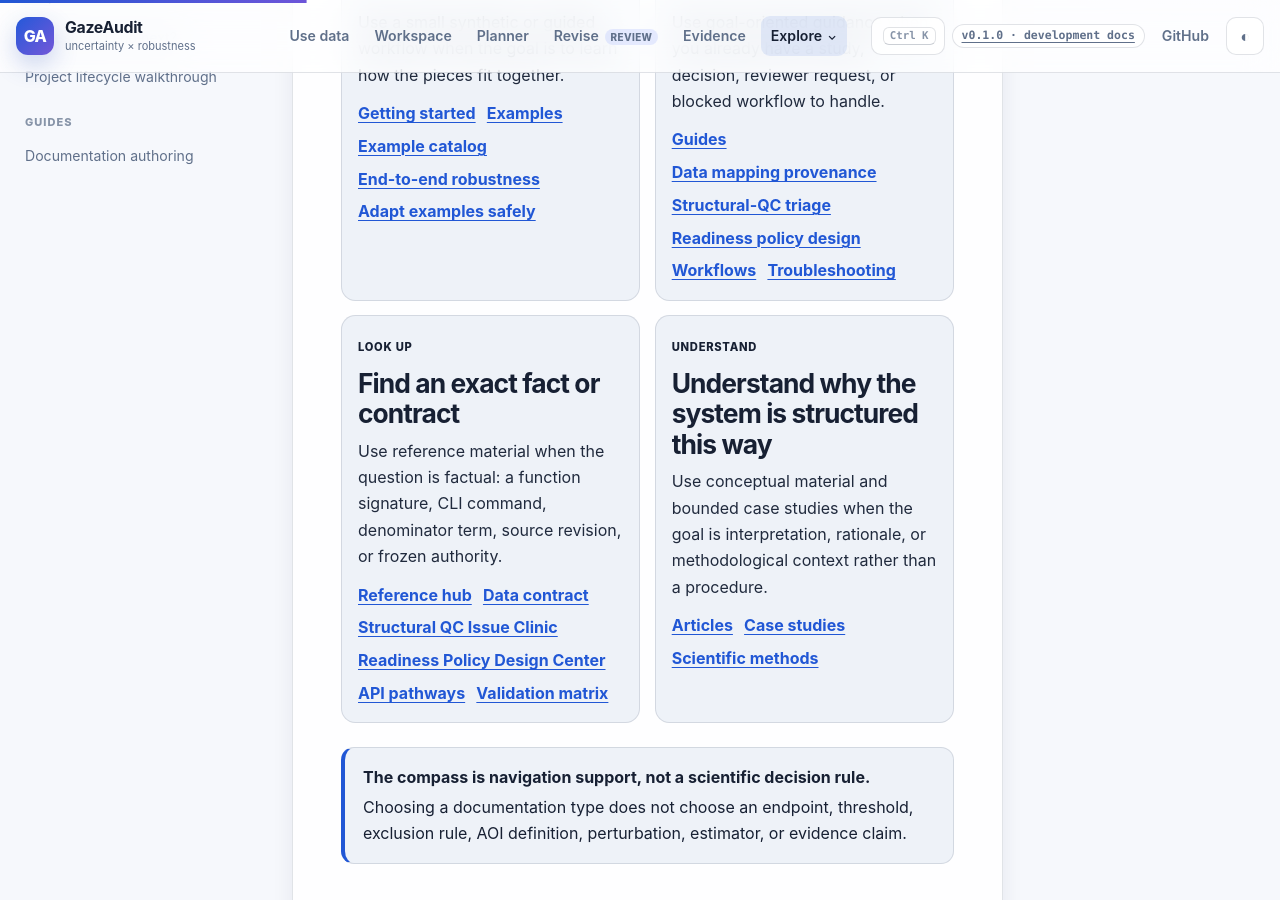
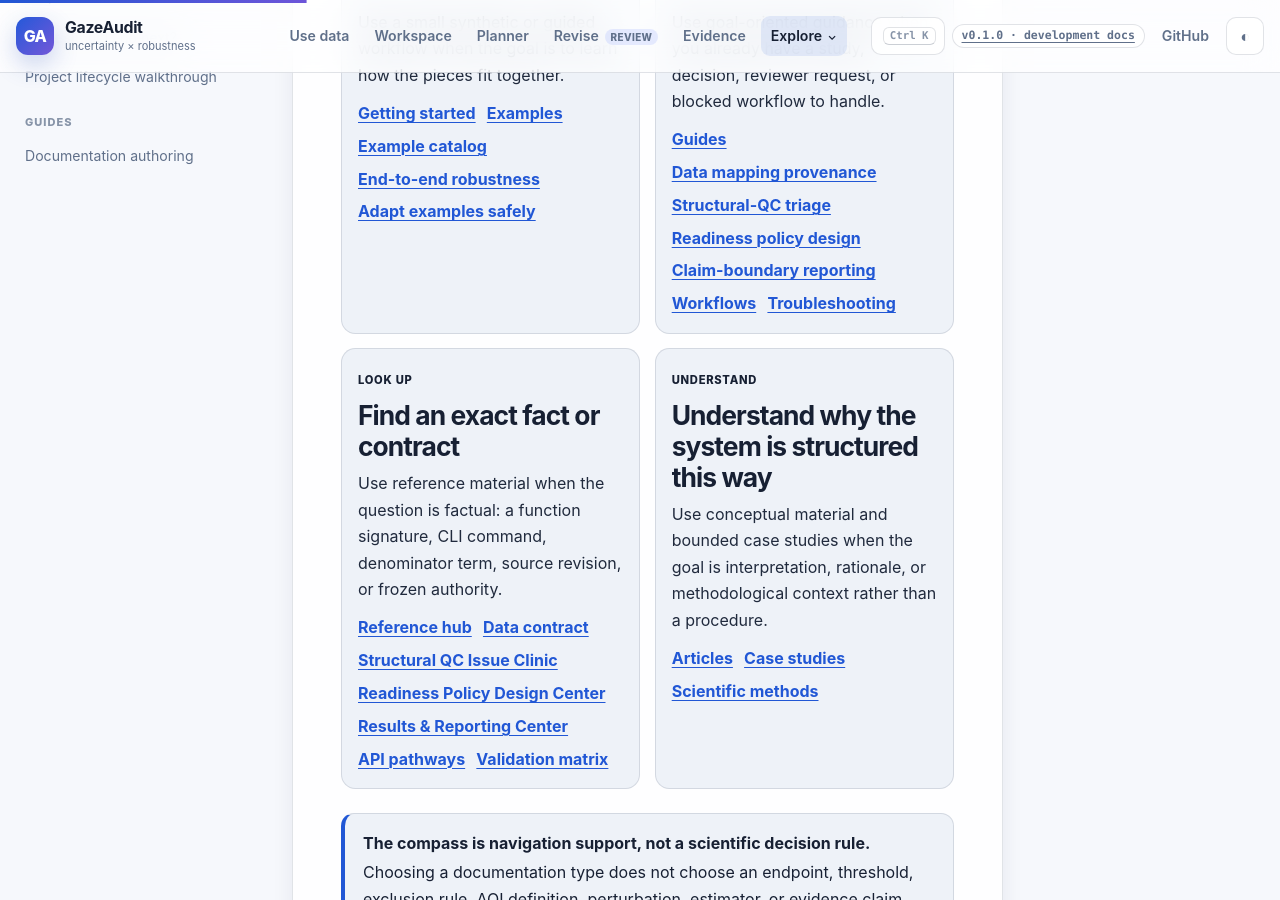
Before and after one commit to stefanosbalaskas/GazeAudit, a Jekyll site: the page built from docs/documentation-map.md, in a window 1280 px wide and 900 px high, scrolled down 720 px. Built offline with Jekyll 4.4.1, drawn with Linux system fonts in a browser that asks for light colours.

Commit message:
docs: connect compass to reporting center

```diff
--- a/docs/documentation-map.md
+++ b/docs/documentation-map.md
@@ -36,6 +36,7 @@ This structure is adapted from the tutorial / how-to / reference / explanation s
       <a href="{{ '/docs/guides/data-mapping-provenance/' | relative_url }}">Data mapping provenance</a>
       <a href="{{ '/docs/guides/structural-qc-triage/' | relative_url }}">Structural-QC triage</a>
       <a href="{{ '/docs/guides/readiness-policy-design/' | relative_url }}">Readiness policy design</a>
+      <a href="{{ '/docs/guides/claim-boundary-reporting/' | relative_url }}">Claim-boundary reporting</a>
       <a href="{{ '/docs/workflows/' | relative_url }}">Workflows</a>
       <a href="{{ '/docs/guides/troubleshooting/' | relative_url }}">Troubleshooting</a>
     </div>
@@ -50,6 +51,7 @@ This structure is adapted from the tutorial / how-to / reference / explanation s
       <a href="{{ '/docs/data-contract/' | relative_url }}">Data contract</a>
       <a href="{{ '/docs/reference/qc-issue-clinic/' | relative_url }}">Structural QC Issue Clinic</a>
       <a href="{{ '/docs/readiness-policy/' | relative_url }}">Readiness Policy Design Center</a>
+      <a href="{{ '/docs/reporting-center/' | relative_url }}">Results & Reporting Center</a>
       <a href="{{ '/docs/reference/api-pathways/' | relative_url }}">API pathways</a>
       <a href="{{ '/docs/VALIDATION_MATRIX.html' | relative_url }}">Validation matrix</a>
     </div>
```
